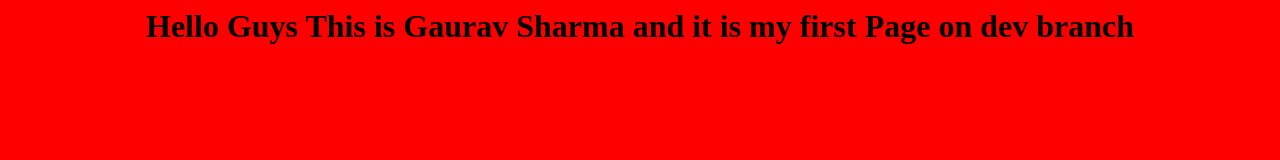
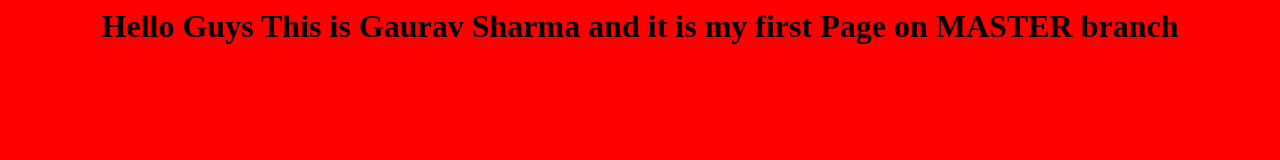
Before and after one commit to gauravsharmaa3/devops, a plain HTML site: page index.html in a window 1280 px wide. Drawn offline with Linux system fonts and the light colour scheme.

Commit message:
master branch

```diff
--- a/index.html
+++ b/index.html
@@ -5,7 +5,7 @@
 
 	<body bgcolor=red>
 		<center>
-		<h1> Hello Guys This is Gaurav Sharma and it is my first Page on dev branch </h1>
+		<h1> Hello Guys This is Gaurav Sharma and it is my first Page on MASTER branch </h1>
 		</center>
 	</body>
 </html>
```
